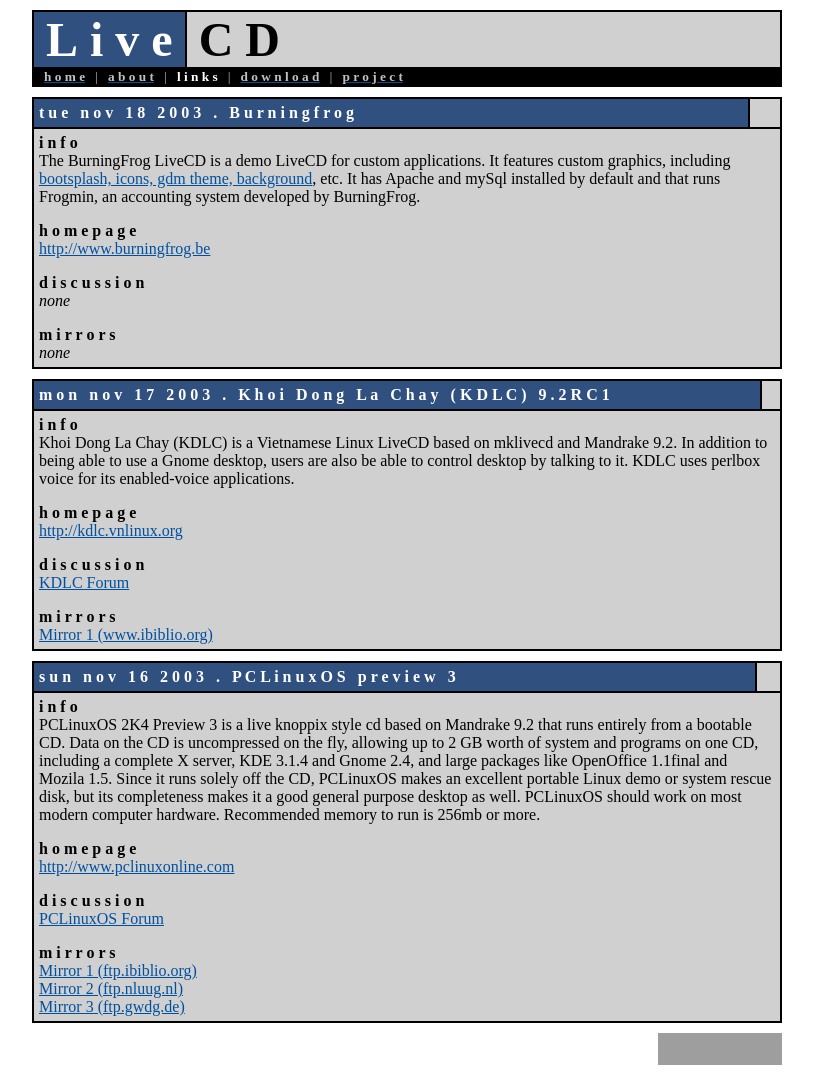
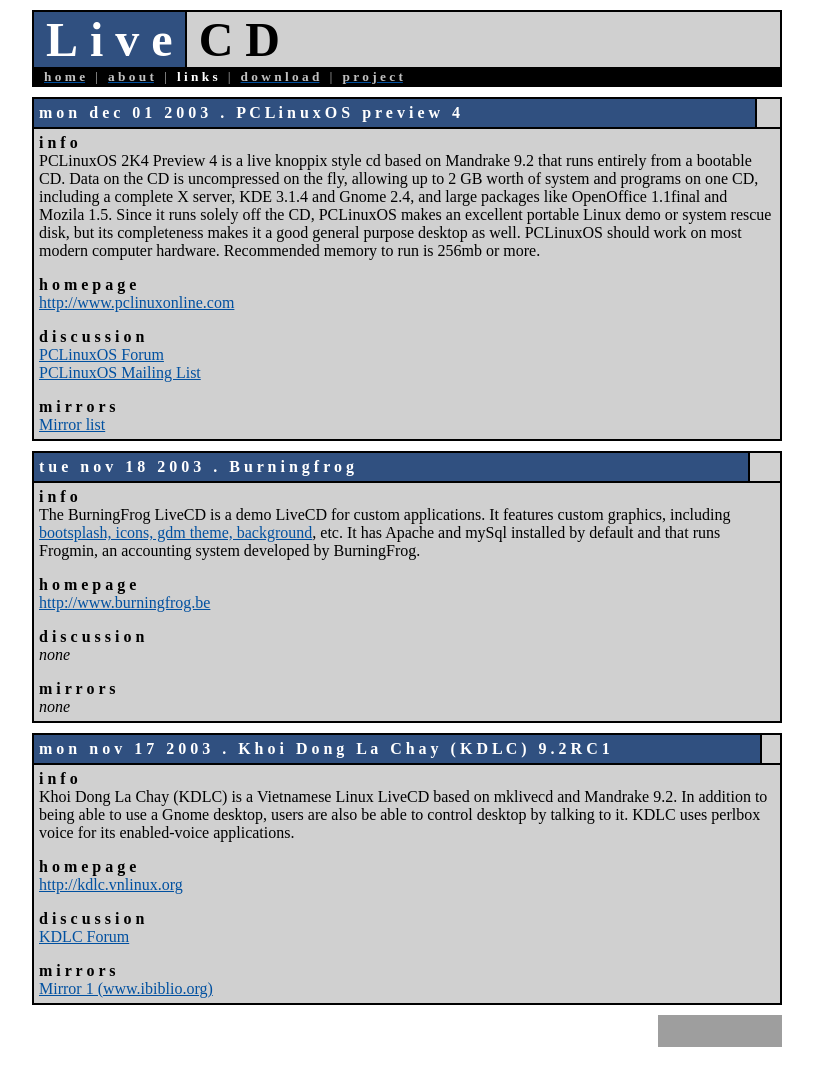
Before and after one commit to BackupTheBerlios/livecd, a PHP site: page /links.php in a window 1280 px wide. Shown: the whole page, without its empty margins (233-1046 px from the left). After the commit the page ends 1047 px from the top, so only its background shows below. Run offline with PHP 8.4, Linux system fonts and the light colour scheme; grey boxes are pictures that could not be loaded.

Commit message:
Add Monday's (!!!) update on the release of PCLinuxOS preview 4

```diff
--- a/livecd-www/links.php
+++ b/livecd-www/links.php
@@ -37,6 +37,28 @@
 	</td></tr>
 	<tr><td valign="top" colspan="2">
 		<table width="100%" border="0" cellspacing="0" cellpadding="0">
+			<tr><td height="10"></td></tr>
+			<tr><td bgcolor="#000000">
+				<table width=100% border=0 cellspacing=2 cellpadding=5 cols=2>
+					<tr><td bgcolor=#305080 nowrap>
+						<b><font color=#ffffff>m o n &nbsp; d e c &nbsp; 0 1 &nbsp; 2 0 0 3 &nbsp; . &nbsp; P C L i n u x O S &nbsp; p r e v i e w &nbsp; 4 &nbsp;</font></b>
+					</td>
+					<td bgcolor=#d0d0d0 nowrap>
+						<b>&nbsp;</b>
+					</td></tr>
+					<tr><td colspan=2 bgcolor=#d0d0d0>
+						<b>i n f o</b><br>
+						PCLinuxOS 2K4 Preview 4 is a live knoppix style cd based on Mandrake 9.2 that runs entirely from a bootable CD. Data on the CD is uncompressed on the fly, allowing up to 2 GB worth of system and programs on one CD, including a complete X server, KDE 3.1.4 and Gnome 2.4, and large packages like OpenOffice 1.1final and Mozila 1.5. Since it runs solely off the CD, PCLinuxOS makes an excellent portable Linux demo or system rescue disk, but its completeness makes it a good general purpose desktop as well. PCLinuxOS should work on most modern computer hardware. Recommended memory to run is 256mb or more.<p>
+						<b>h o m e p a g e</b><br>
+						<a href="http://www.pclinuxonline.com">http://www.pclinuxonline.com</a><p>
+						<b>d i s c u s s i o n</b><br>
+						<a href="http://www.pclinuxonline.com/modules.php?mop=modload&name=Forums&file=viewforum&forum=53">PCLinuxOS Forum</a><br>
+						<a href="http://pclinuxonline.com/mailman/listinfo/pclinuxos_pclinuxonline.com">PCLinuxOS Mailing List</a><p>
+						<b>m i r r o r s</b><br>
+						<a href="http://www.pclinuxonline.com/pclos/pclinuxos.html">Mirror list</a><br>
+					</td></tr>
+				</table>
+			</td></tr>
 			<tr><td height="10"></td></tr>
 			<tr><td bgcolor="#000000">
 				<table width=100% border=0 cellspacing=2 cellpadding=5 cols=2>
@@ -86,29 +108,6 @@ voice for its enabled-voice applications.<p>
 				</table>
 			</td></tr>
 			<tr><td height="10"></td></tr>
-			<tr><td bgcolor="#000000">
-				<table width=100% border=0 cellspacing=2 cellpadding=5 cols=2>
-					<tr><td bgcolor=#305080 nowrap>
-						<b><font color=#ffffff>s u n &nbsp; n o v &nbsp; 1 6 &nbsp; 2 0 0 3 &nbsp; . &nbsp; P C L i n u x O S &nbsp; p r e v i e w &nbsp; 3 &nbsp;</font></b>
-					</td>
-					<td bgcolor=#d0d0d0 nowrap>
-						<b>&nbsp;</b>
-					</td></tr>
-					<tr><td colspan=2 bgcolor=#d0d0d0>
-						<b>i n f o</b><br>
-						PCLinuxOS 2K4 Preview 3 is a live knoppix style cd based on Mandrake 9.2 that runs entirely from a bootable CD. Data on the CD is uncompressed on the fly, allowing up to 2 GB worth of system and programs on one CD, including a complete X server, KDE 3.1.4 and Gnome 2.4, and large packages like OpenOffice 1.1final and Mozila 1.5. Since it runs solely off the CD, PCLinuxOS makes an excellent portable Linux demo or system rescue disk, but its completeness makes it a good general purpose desktop as well. PCLinuxOS should work on most modern computer hardware. Recommended memory to run is 256mb or more.<p>
-						<b>h o m e p a g e</b><br>
-						<a href="http://www.pclinuxonline.com">http://www.pclinuxonline.com</a><p>
-						<b>d i s c u s s i o n</b><br>
-						<a href="http://www.pclinuxonline.com/modules.php?mop=modload&name=Forums&file=viewforum&forum=53">PCLinuxOS Forum</a><p>
-						<b>m i r r o r s</b><br>
-						<a href="ftp://ftp.ibiblio.org/pub/Linux/distributions/contrib/texstar/pclinuxos/live-cd/english/preview-3">Mirror 1 (ftp.ibiblio.org)</a><br>
-<a href="ftp://ftp.nluug.nl/pub/metalab/distributions/contrib/texstar/pclinuxos/live-cd/english/preview-3/">Mirror 2 (ftp.nluug.nl)</a><br>
-<a href="ftp://ftp.gwdg.de/pub/linux/mirrors/sunsite/distributions/contrib/texstar/pclinuxos/live-cd/english/preview-3/">Mirror 3 (ftp.gwdg.de)</a>
-					</td></tr>
-				</table>
-			</td></tr>
-			<tr><td height="10"></td></tr>
 			<tr><td align="right"><a href="http://developer.berlios.de">
 <img src="http://developer.berlios.de/bslogo.php?group_id=1149&type=1" width="124" height="32" border="0" alt="BerliOS Logo"></a></td></tr>
 		</table>
```
Also changed, not shown: livecd-www/index.php (+18 -0 lines).
